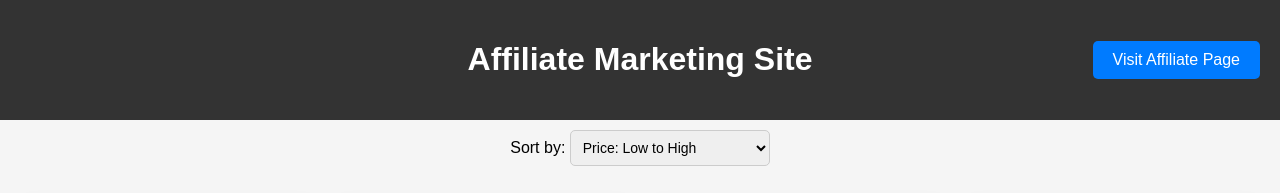
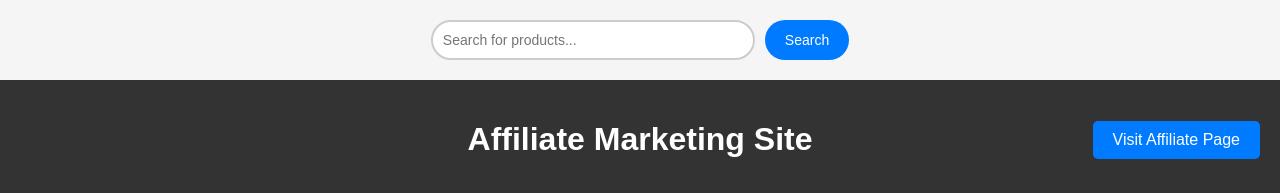
Before and after one commit to Gufo69/gufo69.github.io, a plain HTML site: page index.html in a window 1280 px wide. Shown: the top 193 px of the page. Drawn offline with Linux system fonts and the light colour scheme.

Commit message:
Update index.html

```diff
--- a/index.html
+++ b/index.html
@@ -158,6 +158,61 @@
 </head>
 <body>
 
+    <style>
+    .search-container {
+        display: flex;
+        justify-content: center;
+        margin: 20px 0;
+    }
+
+    .search-container input[type="text"] {
+        width: 300px;
+        padding: 10px;
+        border: 2px solid #ccc;
+        border-radius: 20px;
+        font-size: 14px;
+        transition: border-color 0.3s ease;
+    }
+
+    .search-container input[type="text"]:focus {
+        border-color: #007bff;
+        outline: none;
+    }
+
+    .search-container button {
+        padding: 10px 20px;
+        margin-left: 10px;
+        background-color: #007bff;
+        color: white;
+        border: none;
+        border-radius: 20px;
+        cursor: pointer;
+        font-size: 14px;
+        transition: background-color 0.3s ease;
+    }
+
+    .search-container button:hover {
+        background-color: #0056b3;
+    }
+</style>
+
+<div class="search-container">
+    <input type="text" placeholder="Search for products..." id="search-input">
+    <button onclick="performSearch()">Search</button>
+</div>
+
+<script>
+    function performSearch() {
+        const query = document.getElementById('search-input').value.trim();
+        if (query) {
+            alert(`Searching for: ${query}`);
+            // აქ შეგიძლიათ დაამატოთ თქვენი საძიებო ლოგიკა
+        } else {
+            alert("Please enter a search term.");
+        }
+    }
+</script>
+
 <header>
     <h1>Affiliate Marketing Site</h1>
     <a href="https://temu.to/k/uis8wb4v32f" class="affiliate-btn" target="_blank">Visit Affiliate Page</a>
```
